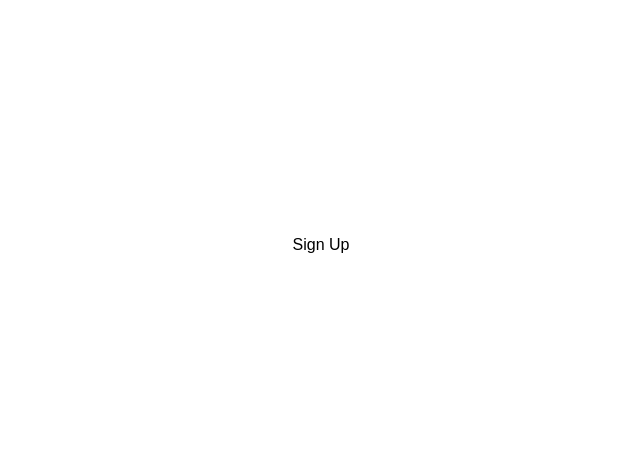
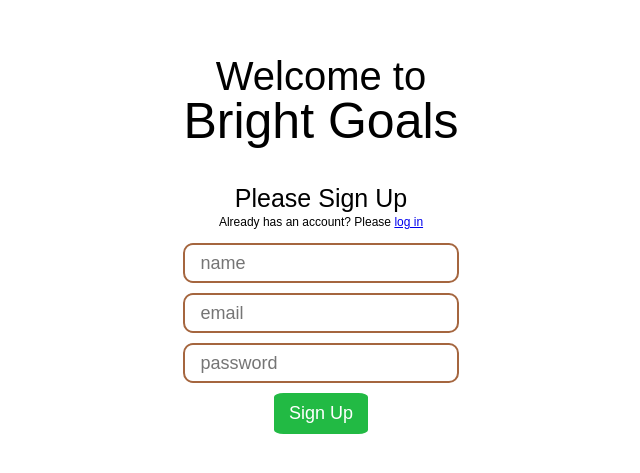
Before and after one commit to AlejikDem/bright, a React (Create React App) app in the folder client/: page /signup in a window 1280 px wide. Shown: the part 155-628 px from the top of the page, without its empty margins (319-959 px from the left). Built offline with nearby package versions, Linux system fonts and the light colour scheme.

Commit message:
Add sign up page layout

```diff
--- a/client/src/components/Hint/Hint.jsx
+++ b/client/src/components/Hint/Hint.jsx
@@ -6,9 +6,9 @@ const HintComponent = styled.div`
   font-size: 12px;
 `;
 
-const Hint = ({ children }) => {
+const Hint = ({ hint }) => {
   return (
-    <HintComponent>{ children }</HintComponent>
+    <HintComponent>{ hint }</HintComponent>
   );
 };
 
--- a/client/src/components/LogIn/LogIn.jsx
+++ b/client/src/components/LogIn/LogIn.jsx
@@ -1,25 +1,8 @@
 import React from 'react';
-import styled from 'styled-components';
 import { Link } from 'react-router-dom';
 
 import MainTitle from '../MainTitle/MainTitle';
-import Hint from '../Hint/Hint';
-import TextInput from '../TextInput/TextInput';
-import Button from '../Button/Button';
-
-const Title = styled.div`
-  text-align: center;
-  margin-bottom: 5px;
-  font-size: 25px;
-`;
-
-const LogInForm = styled.div`
-  max-width: 300px;
-`;
-
-const FormBottom = styled.div`
-  text-align: center;
-`;
+import SignForm from '../SignForm/SignForm';
 
 const LogInHint = () => {
   return (
@@ -34,22 +17,13 @@ const LogIn = () => {
   return (
     <React.Fragment>
       <MainTitle />
-      <LogInForm>
-        <Title>Please Log In</Title>
-        <div style={{ marginBottom: '15px' }} >
-          <Hint children={<LogInHint />} />
-        </div>
-        <TextInput placeholder="email" style={{ marginBottom: '10px' }} />
-        <TextInput placeholder="password" style={{ marginBottom: '10px' }} />
-        <FormBottom>
-          <Button
-            text="Log In"
-            size="middle"
-            color="success"
-            onClick={() => console.log('Log in')}
-          />
-        </FormBottom>
-      </LogInForm>
+      <SignForm
+        title="Please Log In"
+        hint={<LogInHint />}
+        logIn
+        buttonText="Log In"
+        onSubmit={() => console.log('Log in')}
+      />
     </React.Fragment>
   );
 };
--- /dev/null
+++ b/client/src/components/SignForm/SignForm.jsx
@@ -0,0 +1,54 @@
+import React from 'react';
+import styled from 'styled-components';
+
+import Hint from '../Hint/Hint';
+import TextInput from '../TextInput/TextInput';
+import Button from '../Button/Button';
+
+const Title = styled.div`
+  text-align: center;
+  margin-bottom: 5px;
+  font-size: 25px;
+`;
+
+const Form = styled.div`
+  max-width: 300px;
+`;
+
+const FormBottom = styled.div`
+  text-align: center;
+`;
+
+const InputWrapper = styled.div`
+  margin-bottom: 10px;
+`;
+
+const SignForm = ({ title, logIn, hint, buttonText, onSubmit }) => {
+  return (
+    <Form>
+      <Title>{title}</Title>
+      <div style={{ marginBottom: '15px' }} >
+        <Hint hint={hint} />
+      </div>
+      {!logIn && <InputWrapper>
+        <TextInput placeholder="name" />
+      </InputWrapper>}
+      <InputWrapper>
+        <TextInput placeholder="email" />
+      </InputWrapper>
+      <InputWrapper>
+        <TextInput placeholder="password" />
+      </InputWrapper>
+      <FormBottom>
+        <Button
+          text={buttonText}
+          size="middle"
+          color="success"
+          onClick={onSubmit}
+        />
+      </FormBottom>
+    </Form>
+  );
+};
+
+export default SignForm;
--- a/client/src/components/SignUp/SignUp.jsx
+++ b/client/src/components/SignUp/SignUp.jsx
@@ -1,9 +1,30 @@
 import React from 'react';
+import { Link } from 'react-router-dom';
 
-const SignUp = () => {
+import MainTitle from '../MainTitle/MainTitle';
+import SignForm from '../SignForm/SignForm';
+
+const SignUpHint = () => {
   return (
-    <div>Sign Up</div>
+    <div>
+      <span>Already has an account? Please </span>
+      <Link to="login">log in</Link>
+    </div>
   );
 };
 
-export default SignUp;
+const LogIn = () => {
+  return (
+    <React.Fragment>
+      <MainTitle />
+      <SignForm
+        title="Please Sign Up"
+        hint={<SignUpHint />}
+        buttonText="Sign Up"
+        onSubmit={() => console.log('Sign Up')}
+      />
+    </React.Fragment>
+  );
+};
+
+export default LogIn;
--- a/client/src/themes/defaults.js
+++ b/client/src/themes/defaults.js
@@ -2,6 +2,7 @@ export default {
   fontFamily: 'Arial',
   mainTitle: '50px',
   greeting: '40px',
+
   bigInputHeight: '40px',
   bigInputPadding: '15px',
   bigInputSize: '18px',
```
